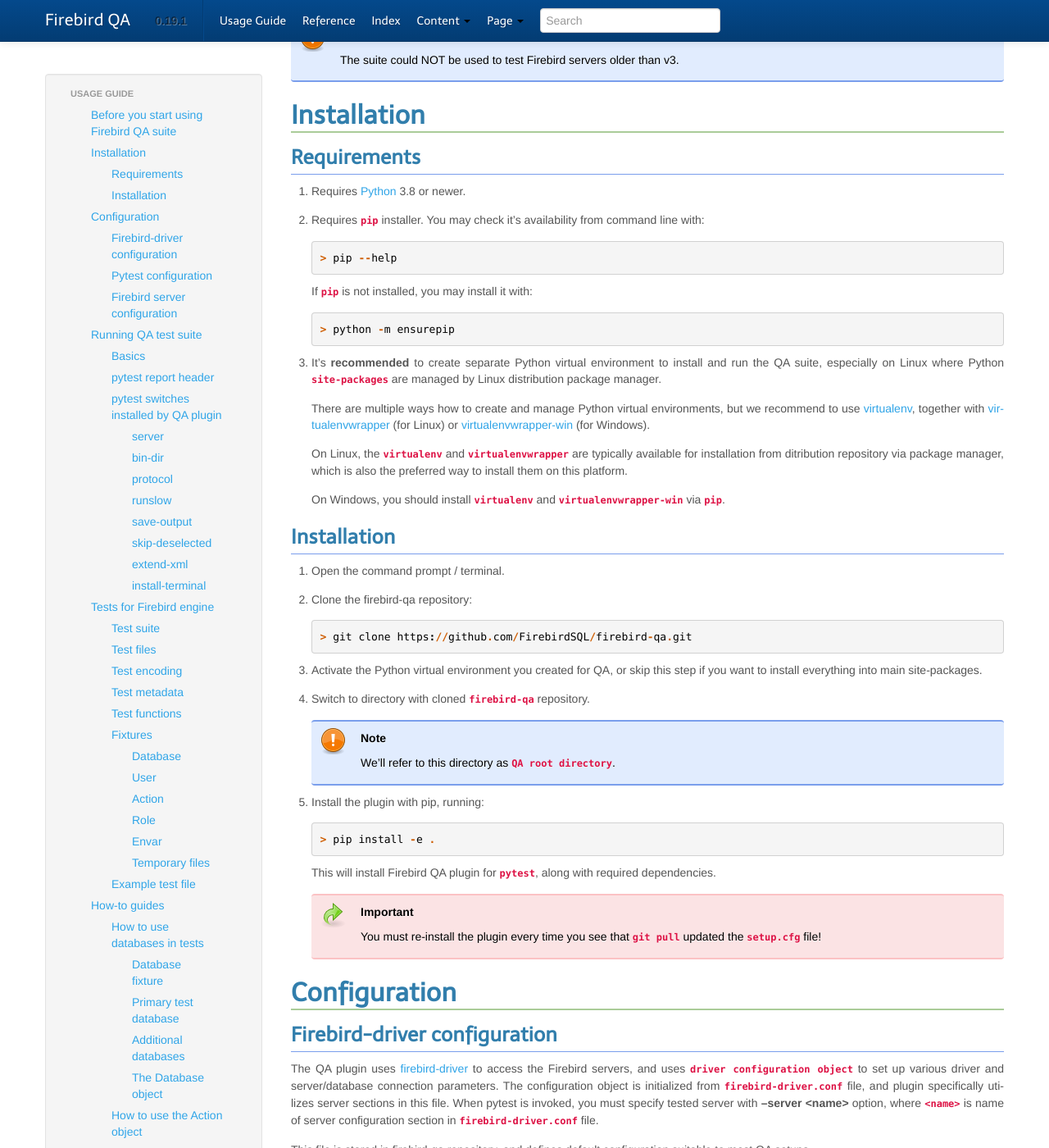
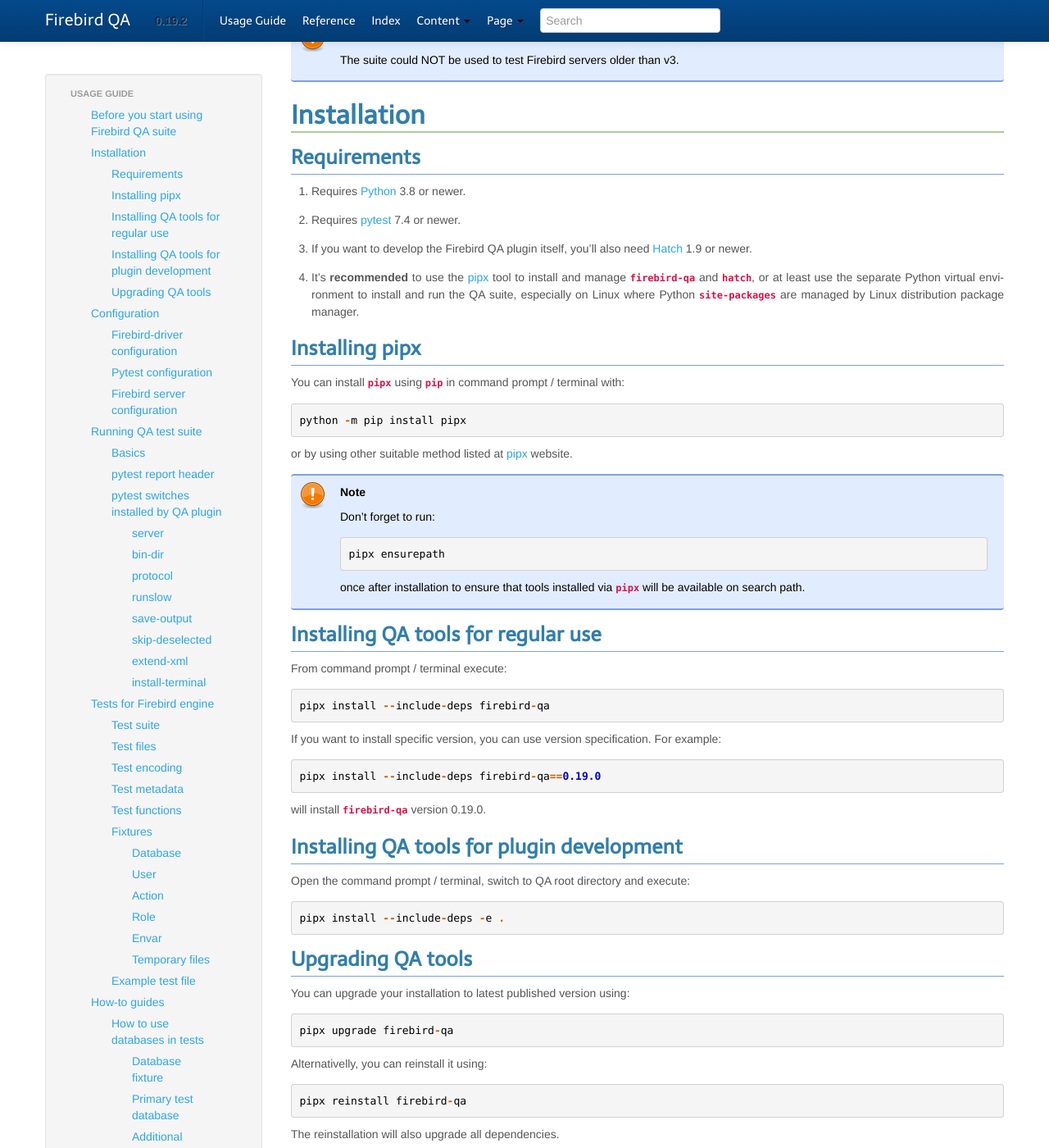
Before and after one commit to FirebirdSQL/firebird-qa, a Sphinx documentation site: the page built from docs/usage-guide.txt, in a window 1280 px wide and 1400 px high, scrolled down 401 px. Shown: the whole window at 82% size. Built offline with Sphinx 7.4.7, drawn with Linux system fonts in a browser that asks for light colours; some of the changed text lies outside the part shown.

Commit message:
Remove fix for #21 as it was fixed in firebird-base; updated documentation

```diff
--- a/docs/usage-guide.txt
+++ b/docs/usage-guide.txt
@@ -1,4 +1,3 @@
-
 ===========
 Usage Guide
 ===========
@@ -30,56 +29,64 @@
 ------------
 
 1. Requires Python_ 3.8 or newer.
-2. Requires `pip` installer. You may check it's availability from command line with::
+2. Requires pytest_ 7.4 or newer.
+3. If you want to develop the Firebird QA plugin itself, you'll also need Hatch_ 1.9 or newer.
+4. It's **recommended** to use the pipx_ tool to install and manage `firebird-qa` and `hatch`,
+   or at least use the separate Python virtual environment to install and run the QA suite,
+   especially on Linux where Python `site-packages` are managed by Linux distribution package
+   manager.
 
-   > pip --help
+Installing pipx
+---------------
 
-   If `pip` is not installed, you may install it with::
+You can install `pipx` using `pip` in command prompt / terminal with::
 
-   > python -m ensurepip
+   python -m pip install pipx
 
-3. It's **recommended** to create separate Python virtual environment to install and run
-   the QA suite, especially on Linux where Python `site-packages` are managed by Linux
-   distribution package manager.
+or by using other suitable method listed at pipx_ website.
 
-   There are multiple ways how to create and manage Python virtual environments, but we
-   recommend to use virtualenv_, together with virtualenvwrapper_ (for Linux) or
-   virtualenvwrapper-win_ (for Windows).
+.. note::
 
-   On Linux, the `virtualenv` and `virtualenvwrapper` are typically available for installation
-   from ditribution repository via package manager, which is also the preferred way to
-   install them on this platform.
+   Don't forget to run::
 
-   On Windows, you should install `virtualenv` and `virtualenvwrapper-win` via `pip`.
+     pipx ensurepath
 
-Installation
-------------
+   once after installation to ensure that tools installed via `pipx` will be available on
+   search path.
 
-1. Open the command prompt / terminal.
+Installing QA tools for regular use
+-----------------------------------
 
-2. Clone the firebird-qa repository::
+From command prompt / terminal execute::
 
-   > git clone https://github.com/FirebirdSQL/firebird-qa.git
+  pipx install --include-deps firebird-qa
 
-3. Activate the Python virtual environment you created for QA, or skip this step if you
-   want to install everything into main site-packages.
+If you want to install specific version, you can use version specification. For example::
 
-4. Switch to directory with cloned `firebird-qa` repository.
+  pipx install --include-deps firebird-qa==0.19.0
 
-   .. note::
+will install `firebird-qa` version 0.19.0.
 
-      We'll refer to this directory as `QA root directory`.
+Installing QA tools for plugin development
+------------------------------------------
 
-5. Install the plugin with pip, running::
+Open the command prompt / terminal, switch to QA root directory and execute::
 
-   > pip install -e .
+  pipx install --include-deps -e .
 
-   This will install Firebird QA plugin for `pytest`, along with required dependencies.
 
-   .. important::
+Upgrading QA tools
+------------------
 
-      You must re-install the plugin every time you see that `git pull` updated
-      the `setup.cfg` file!
+You can upgrade your installation to latest published version using::
+
+  pipx upgrade firebird-qa
+
+Alternativelly, you can reinstall it using::
+
+  pipx reinstall firebird-qa
+
+The reinstallation will also upgrade all dependencies.
 
 
 Configuration
@@ -150,7 +157,8 @@
 
 1. Open the terminal / command-line.
 
-2. If you installed Firebird QA in Python virtual environment, **activate it**.
+2. If you DID NOT USED `pipx`, but installed Firebird QA in Python virtual environment you
+   created manually, **activate it**.
 
 3. Switch to QA root directory.
 
@@ -189,17 +197,20 @@
 
    > pytest
    ====================================================== test session starts =======================================================
-   platform linux -- Python 3.8.12, pytest-7.0.0, pluggy-1.0.0 -- /home/job/python/envs/qa/bin/python
+   platform linux -- Python 3.11.8, pytest-8.0.1, pluggy-1.4.0 -- /home/pcisar/.local/pipx/venvs/firebird-qa/bin/python
    cachedir: .pytest_cache
    System:
      encodings: sys:utf-8 locale:UTF-8 filesystem:utf-8
    Firebird:
-     server: local [v3.0.9.33562, SuperServer, Firebird/Linux/AMD/Intel/x64]
+     configuration: firebird-driver.conf
+     ODS: 13.1
+     server: local [v5.0.0.1306, SuperServer, Firebird/Linux/AMD/Intel/x64]
      home: /opt/firebird
      bin: /opt/firebird/bin
      client library: libfbclient.so.2
-   rootdir: /home/job/python/projects/firebird-qa, configfile: pytest.ini, testpaths: tests
-   plugins: firebird-qa-0.12.1
+   rootdir: /home/job/python/projects/firebird-qa
+   configfile: pytest.ini
+   plugins: firebird-qa-0.19.2
    collected 2385 items / 475 deselected / 1910 selected
 
    issue.full-join-push-where-predicate PASSED                                                                           [   1/1910]
@@ -928,3 +939,6 @@
 .. _Python package: https://docs.python.org/3/tutorial/modules.html#packages
 .. _module: https://docs.python.org/3/tutorial/modules.html
 .. _docstring: https://docs.python.org/3/glossary.html#term-docstring
+.. _pipx: https://pipx.pypa.io
+.. _venv: https://docs.python.org/3/library/venv.html
+.. _hatch: https://hatch.pypa.io
--- a/src/firebird/qa/__about__.py
+++ b/src/firebird/qa/__about__.py
@@ -1,4 +1,4 @@
 # SPDX-FileCopyrightText: 2021-present The Firebird Projects <www.firebirdsql.org>
 #
 # SPDX-License-Identifier: MIT
-__version__ = "0.19.1"
+__version__ = "0.19.2"
```
Also changed, not shown: CHANGELOG.md (+13 -1 lines), README.md (+20 -4 lines), docs/changelog.txt (+8 -0 lines), pyproject.toml (+4 -4 lines), 1 other file.
